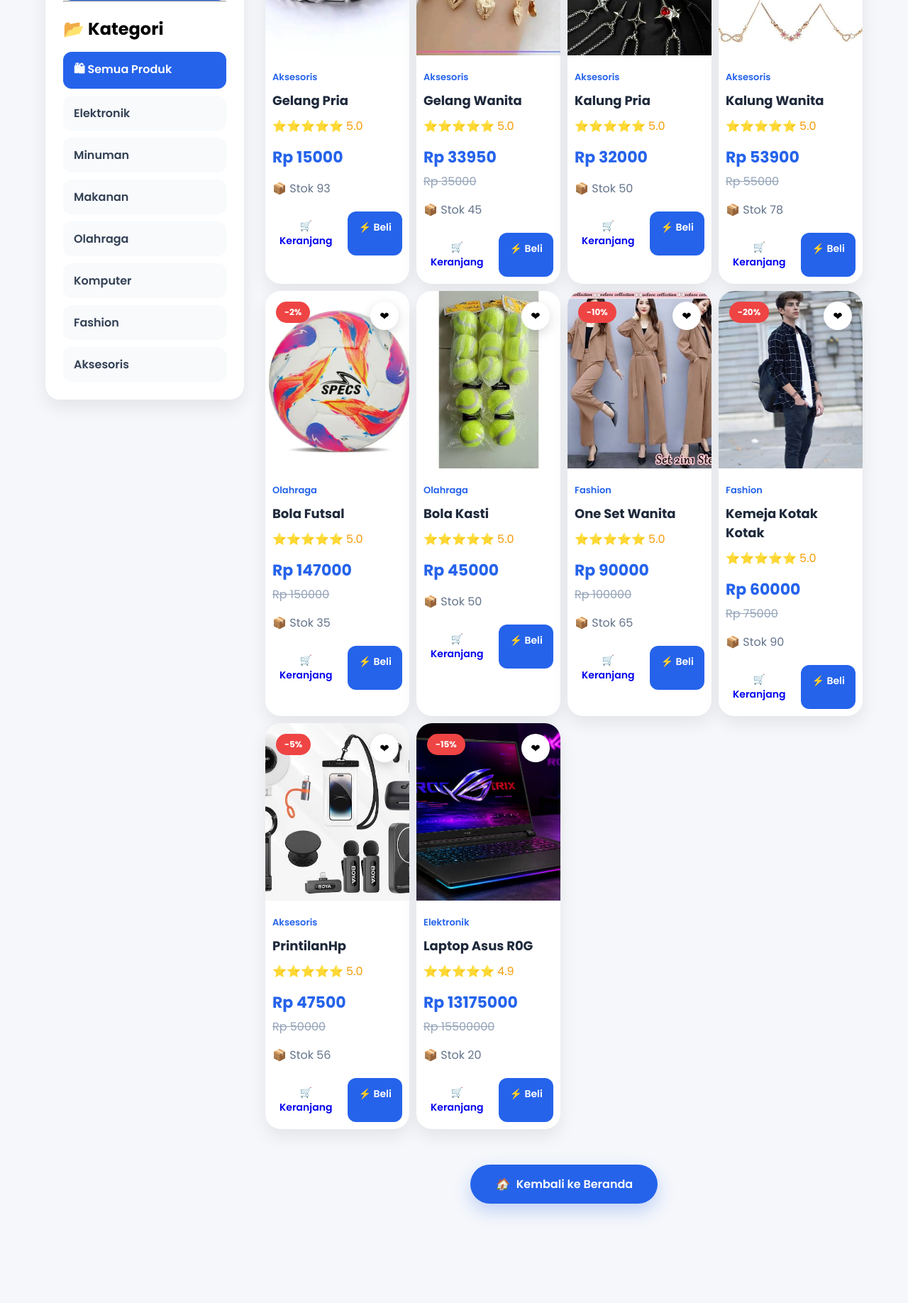
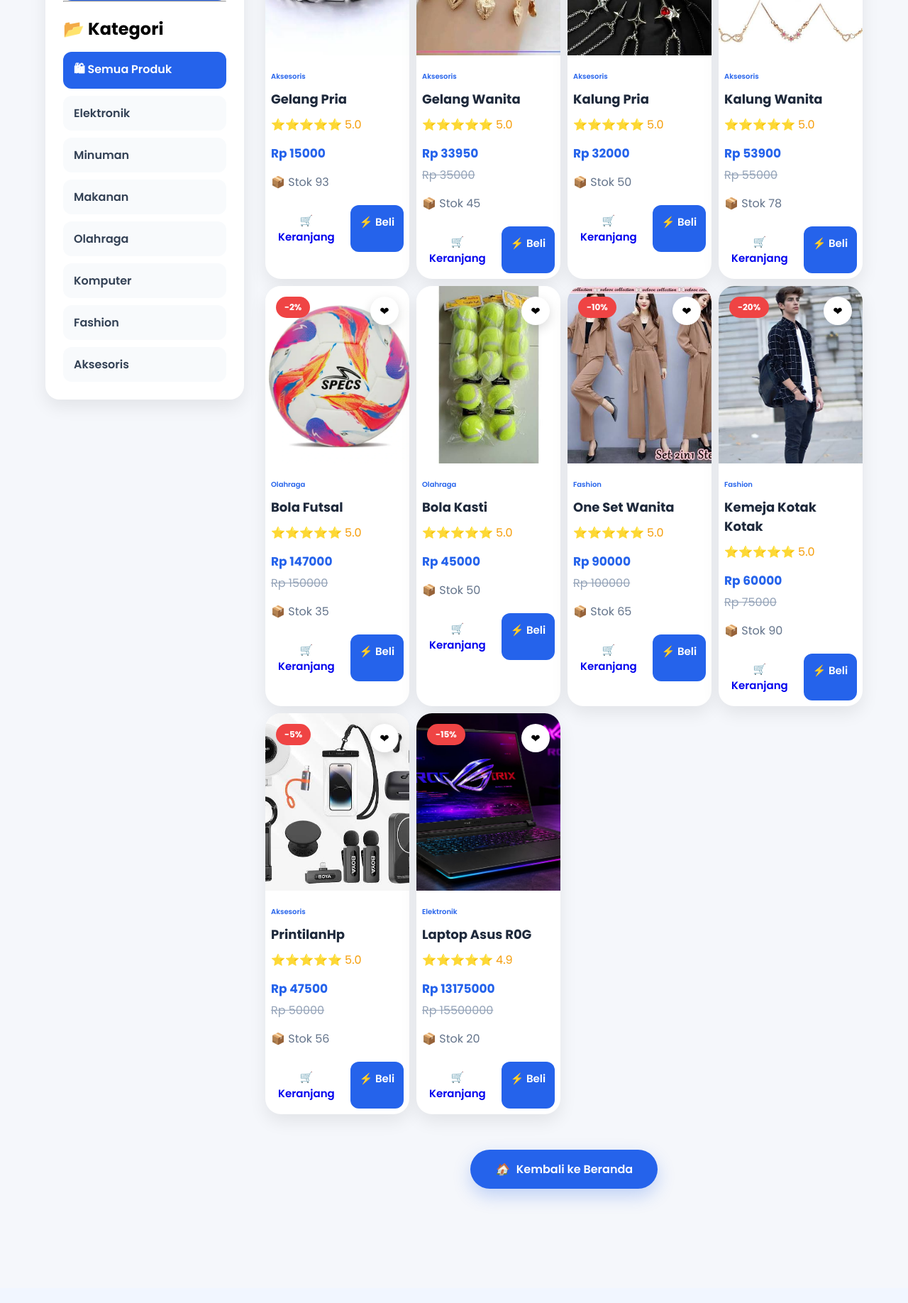
Before and after one commit to fahriirnanda11-eng/kuu-mart, a Django app: page /produk/ in a window 1280 px wide. Shown: the part 544-2380 px from the top of the page at 71% size. After the commit the page ends 2236 px from the top, so only its background shows below. Run offline with Django 5.2, Linux system fonts and the light colour scheme; data comes from the database, SQL or seed files in the repository; both versions use the stored data as it was after the commit.

Commit message:
Website KUU Mart

```diff
--- a/templates/index.html
+++ b/templates/index.html
@@ -1917,7 +1917,6 @@ Marketplace modern yang menyediakan berbagai kebutuhan dengan harga terbaik, pen
    target="_blank">
     <i class="fab fa-whatsapp"></i>
 </a>
-💬
 
 </div>
 <script>
--- a/templates/produk.html
+++ b/templates/produk.html
@@ -298,7 +298,7 @@ background:#1D4ED8;
 
 .info{
 
-    padding:10px;
+    padding:8px;
 
 }
 
@@ -306,7 +306,7 @@ background:#1D4ED8;
 
     color:#2563EB;
 
-    font-size:13px;
+    font-size:10px;
 
     font-weight:600;
 
@@ -338,9 +338,9 @@ background:#1D4ED8;
 
     color:#2563EB;
 
-    font-size:22px;
+    font-size:17px;
 
-    font-weight: 700;
+    font-weight: 500px;
 
 }
 
@@ -380,7 +380,7 @@ background:#1D4ED8;
 
     font-weight:600;
 
-    font-size: 14px;
+    font-size: 15px;
 
     text-decoration:none;
 }
@@ -407,7 +407,7 @@ background:#1D4ED8;
 
     text-decoration:none;
 
-    font-weight:600;
+    font-weight:400px;
 
     transition:.3s;
 
```
Also changed, not shown: db.sqlite3, media/bukti/oneset_baju.jpg (added), media/produk/bola_futsal.webp (added), media/produk/bola_kasti.jpg (added), media/produk/gelang_pria.jpg (added), media/produk/gelang_wanita.jpg (added), media/produk/kalung_pria.jpg (added), media/produk/kalung_wanita.jpg (added), media/produk/kemeja_kotak_pria.jpg (added), media/produk/oneset_baju.jpg (added), 1 other file.
